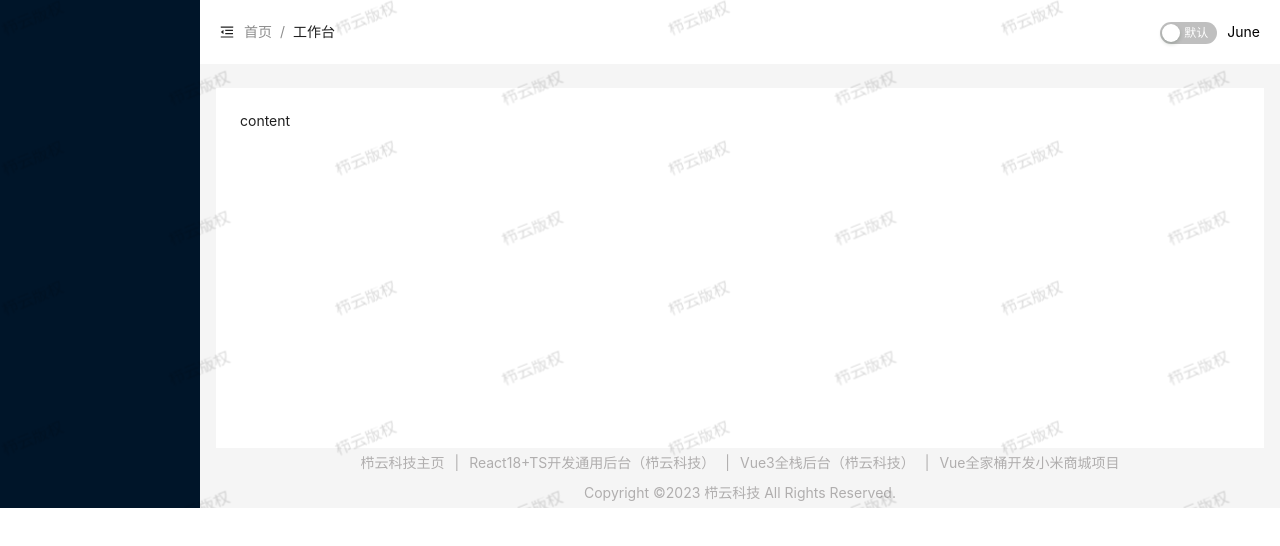
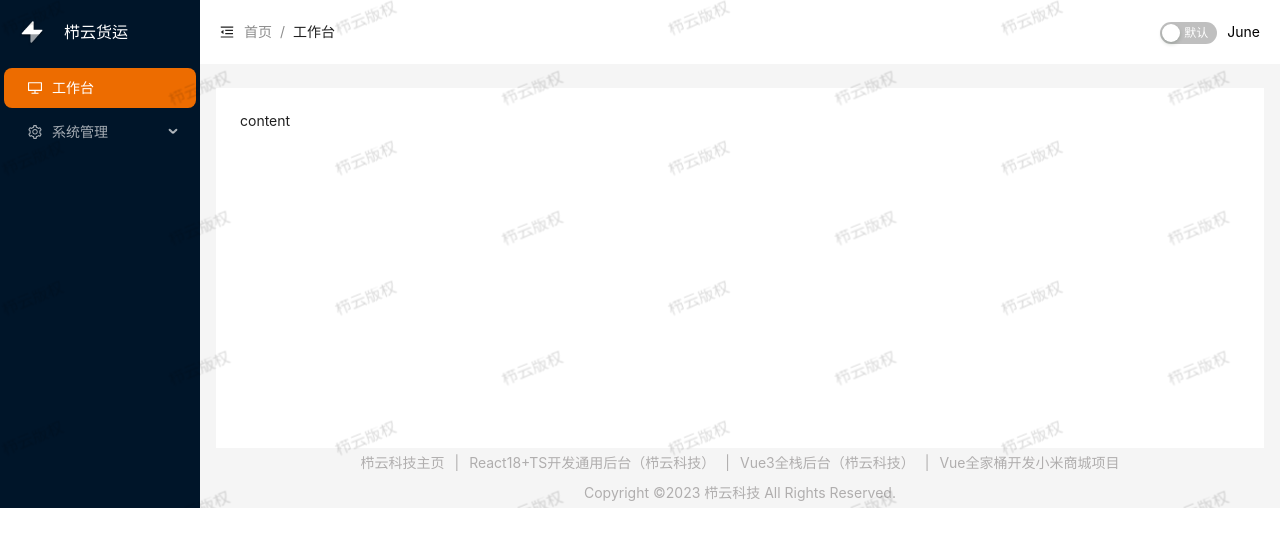
Before and after one commit to sunShineLoveMe/react-manager, a React (Vite) app: page /welcome in a window 1280 px wide. Shown: the top 546 px of the page. Built offline with nearby package versions, Linux system fonts and the light colour scheme.

Commit message:
侧边栏菜单组件

```diff
--- /dev/null
+++ b/src/components/Menu/index.module.less
@@ -0,0 +1,14 @@
+.logo {
+  display: flex;
+  align-items: center;
+  font-size: 16px;
+  color: #fff;
+  height: 64px;
+  line-height: 64px;
+  cursor: pointer;
+}
+.img {
+  width: 32px;
+  height: 32px;
+  margin: 0 16px;
+}
--- /dev/null
+++ b/src/components/Menu/index.tsx
@@ -0,0 +1,43 @@
+import { Menu } from 'antd'
+import { DesktopOutlined, SettingOutlined, TeamOutlined } from '@ant-design/icons'
+import styles from './index.module.less'
+import { useNavigate } from 'react-router-dom'
+const SideMenu = () => {
+  const navigate = useNavigate()
+
+  const items = [
+    {
+      label: '工作台',
+      key: '1',
+      icon: <DesktopOutlined />,
+    },
+    {
+      label: '系统管理',
+      key: '2',
+      icon: <SettingOutlined />,
+      children: [
+        {
+          label: '用户管理',
+          key: '3',
+          icon: <TeamOutlined />,
+        },
+      ],
+    },
+  ]
+
+  const handleClickLogo = () => {
+    navigate('/welcome')
+  }
+
+  return (
+    <div>
+      <div className={styles.logo} onClick={handleClickLogo}>
+        <img src='/imgs/logo.png' className={styles.img} />
+        <span>栉云货运</span>
+      </div>
+      <Menu defaultSelectedKeys={['1']} mode='inline' theme='dark' items={items} />
+    </div>
+  )
+}
+
+export default SideMenu
--- a/src/layout/index.tsx
+++ b/src/layout/index.tsx
@@ -1,8 +1,9 @@
 import React from 'react'
 import { UploadOutlined, UserOutlined, VideoCameraOutlined } from '@ant-design/icons'
-import { Layout, Menu, theme, Watermark } from 'antd'
+import { Layout, theme, Watermark } from 'antd'
 import NavHeader from '@/components/NavHeader'
 import NavFooter from '@/components/NavFooter'
+import Menu from '@/components/Menu'
 
 const { Header, Content, Footer, Sider } = Layout
 
@@ -24,7 +25,7 @@
             console.log(collapsed, type)
           }}
         >
-          <div className='demo-logo-vertical' />
+          <Menu />
         </Sider>
         <Layout>
           <Header style={{ padding: 0, background: colorBgContainer }}>
```
Also changed, not shown: public/imgs/logo.png (added), public/imgs/welcome-bg.png (added).
